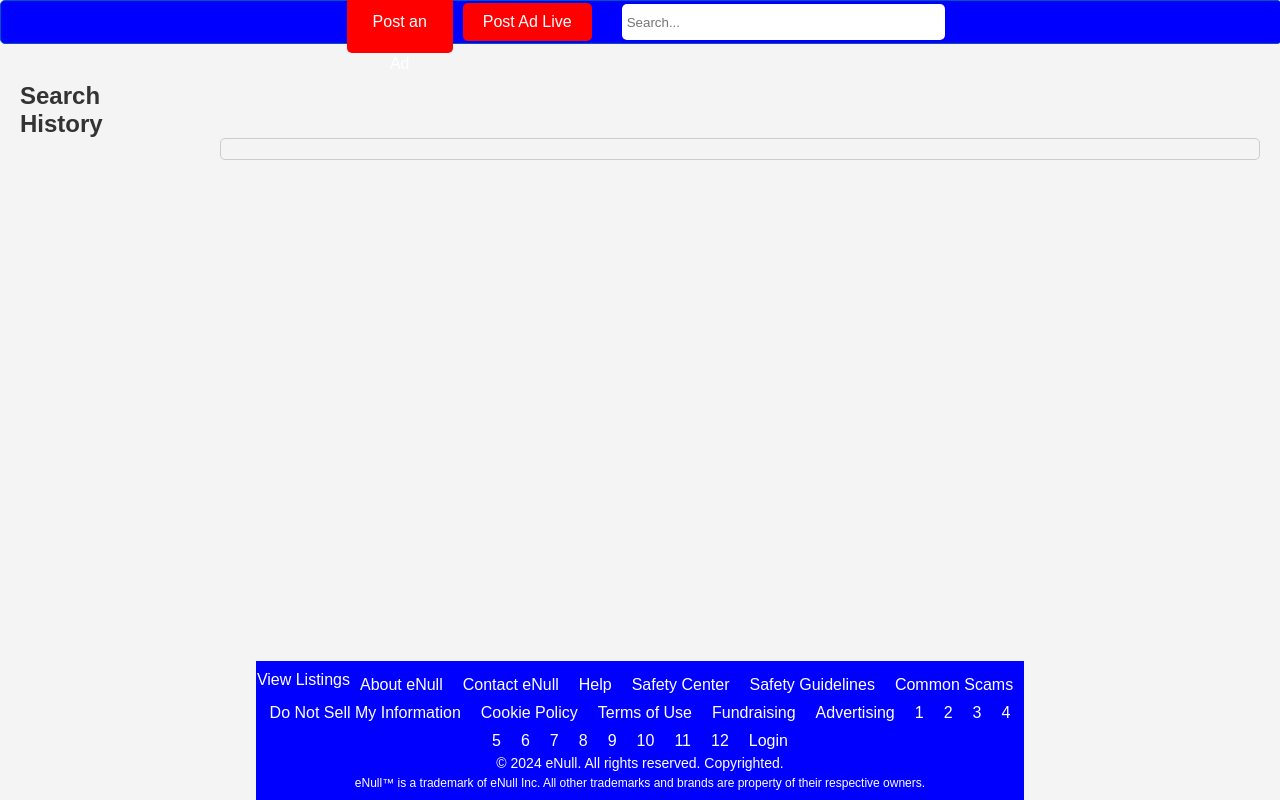
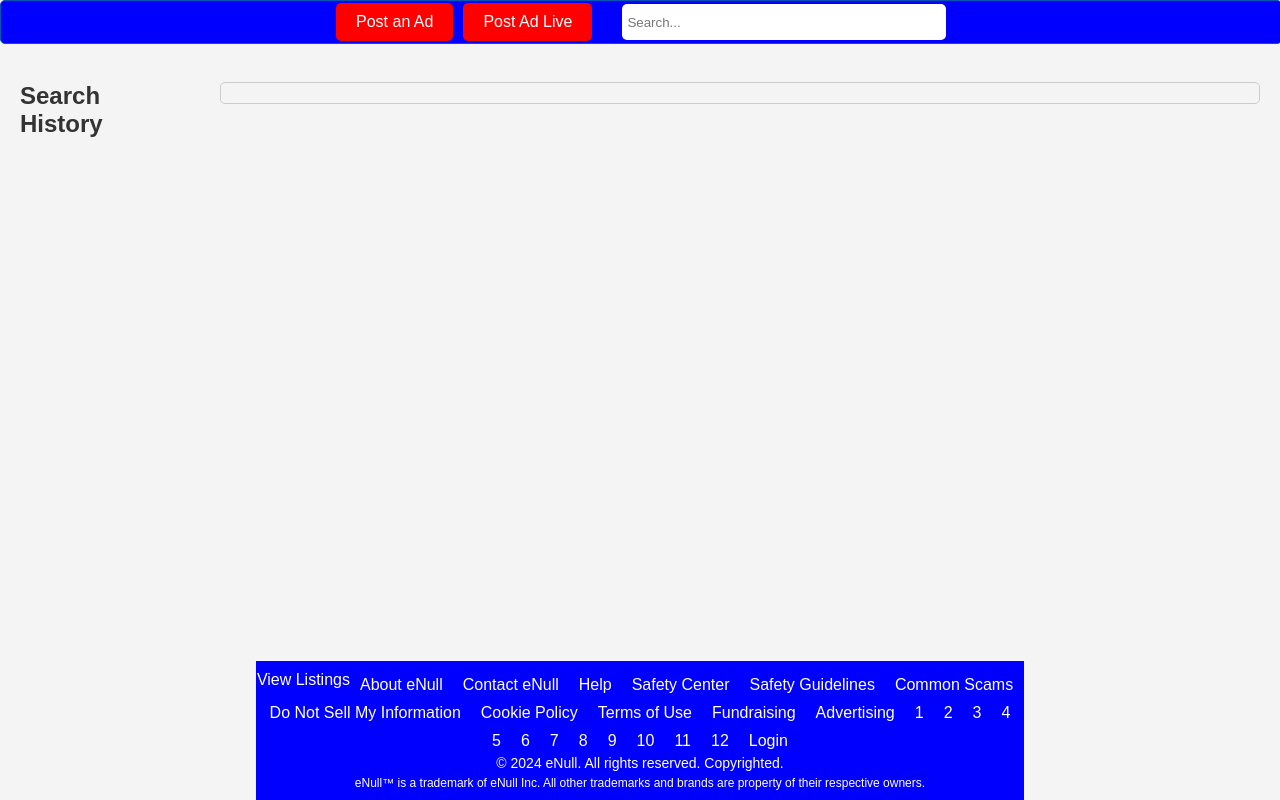
Before and after one commit to bilaljulian/enull7000, a plain HTML site: page index.html in a window 1280 px wide. Drawn offline with nearby package versions, Linux system fonts and the light colour scheme; a script that the page names is missing.

Commit message:
Update index.html

```diff
--- a/index.html
+++ b/index.html
@@ -1,74 +1,5 @@
 <!DOCTYPE html>
 <html lang="en">
-<!DOCTYPE html>
-<html lang="en">
-<head>
-    <meta charset="UTF-8">
-    <meta name="viewport" content="width=device-width, initial-scale=1.0">
-    <title>eNull - Rare Items Locations</title>
-    <link rel="stylesheet" href="https://unpkg.com/leaflet@1.9.4/dist/leaflet.css" />
-    <style>
-        body {
-            font-family: Arial, sans-serif;
-            margin: 0;
-            padding: 0;
-            box-sizing: border-box;
-        }
-        #map {
-            height: 500px;
-            width: 100%;
-        }
-        .retro-e {
-            font-family: "Verdana", "Arial", sans-serif;
-            font-size: 48px;
-            color: #0000FF;
-            text-shadow: 1px 1px 2px #000000;
-            font-weight: bold;
-            text-decoration: underline;
-            margin: 0;
-        }
-        .search-bar {
-            display: flex;
-            align-items: center;
-        }
-        .search-bar input[type="text"] {
-            height: 24px;
-            width: 200px;
-            padding: 0 10px;
-            border: none;
-            border-radius: 4px;
-        }
-        .search-bar input[type="submit"] {
-            height: 24px;
-            border: none;
-            border-radius: 4px;
-            background-color: white;
-            color: #007BFF;
-            padding: 0 10px;
-            cursor: pointer;
-            margin-left: 5px;
-        }
-        .post-ad-button {
-            display: inline-block;
-            width: 66px;
-            height: 41.2px;
-            background-color: red;
-            color: white;
-            text-align: center;
-            line-height: 41.2px;
-            text-decoration: none;
-            border-radius: 5px;
-            font-family: Arial, sans-serif;
-            font-size: 12px;
-            margin-left: 10px;
-        }
-    </style>
-</head>
-<body>
-    <a href="https://e-null100000000.vercel.app/" class="retro-e">e</a>
-</body>
-</html>
-
 <head>
     <meta charset="UTF-8">
     <meta name="viewport" content="width=device-width, initial-scale=1.0">
```
